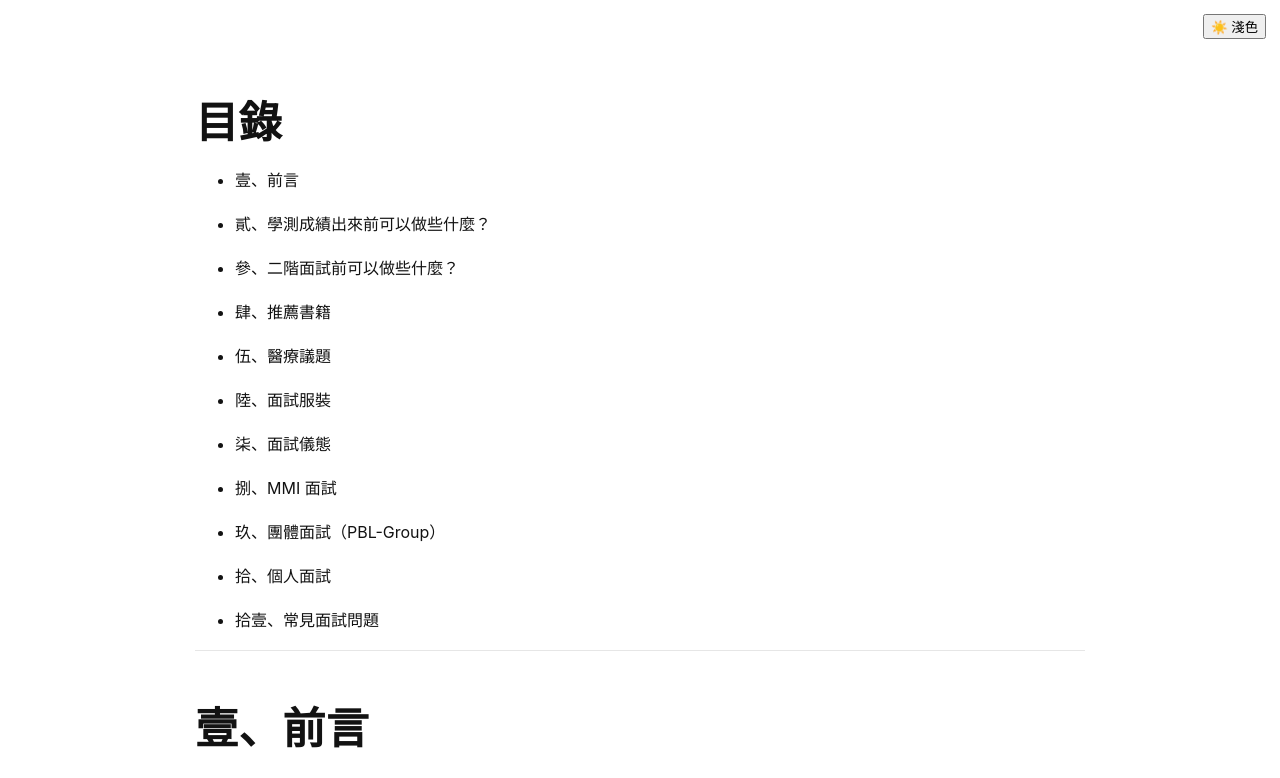
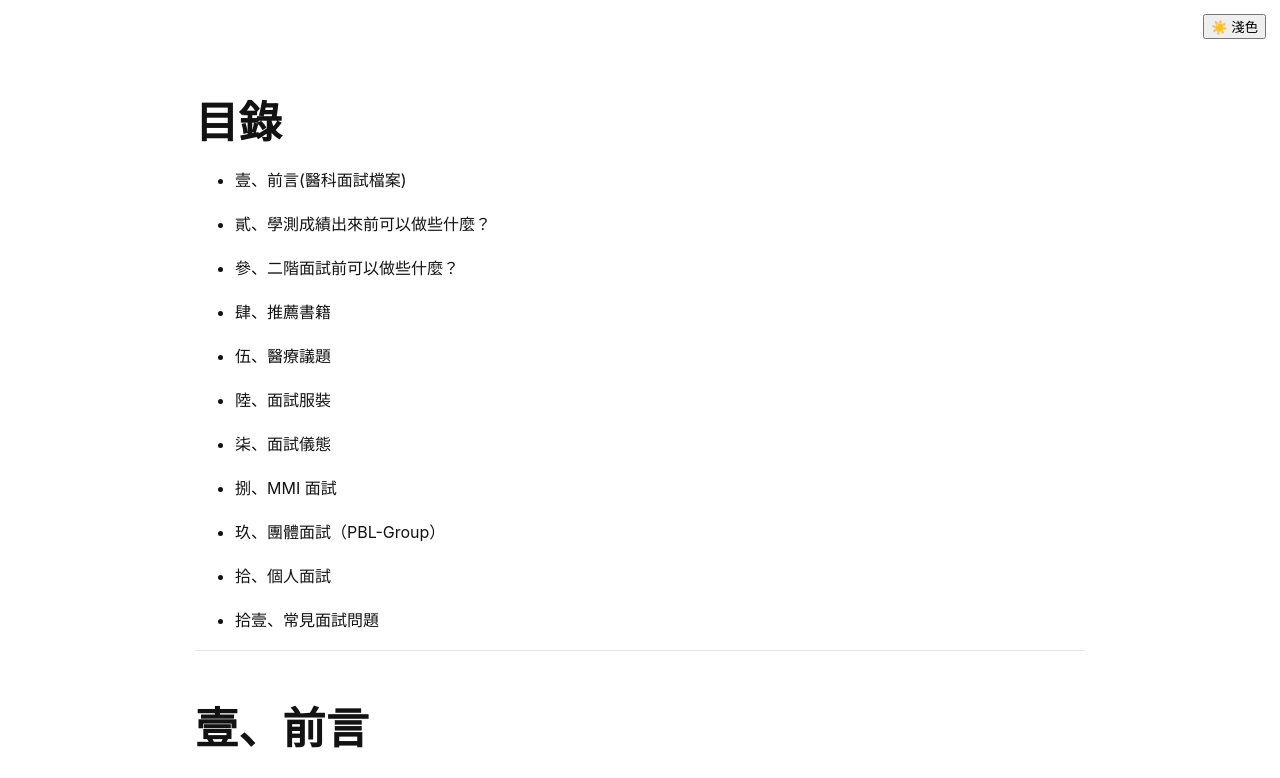
Before and after one commit to wangkejing2007/medicine-interview, a plain HTML site: page index.html in a window 1280 px wide. Shown: the top 778 px of the page. Drawn offline with Linux system fonts and the light colour scheme.

Commit message:
Update index.html

```diff
--- a/index.html
+++ b/index.html
@@ -1381,7 +1381,7 @@ pre[class*="language-"] {
 <body>
   <article class="markdown-body"><h1 class="atx" id="目錄">目錄</h1>
 <ul>
-<li><p>壹、前言</p>
+<li><p>壹、前言(醫科面試檔案)</p>
 </li>
 <li><p>貳、學測成績出來前可以做些什麼？</p>
 </li>
```
